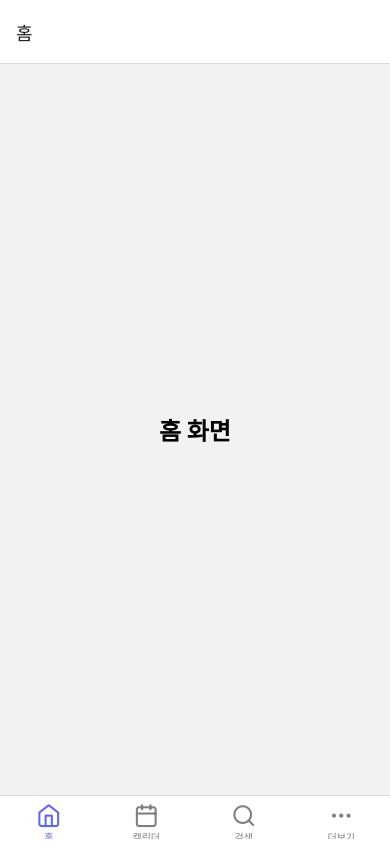
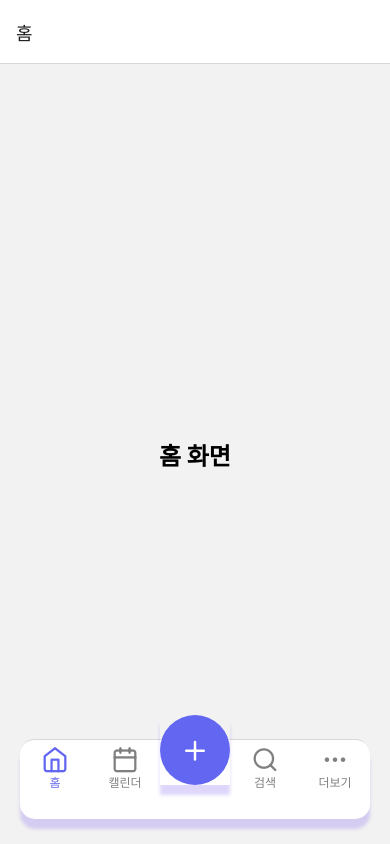
Before and after one commit to ehdwn009/Recory, a React Native app in the folder frontend/: screen /MainApp in a window 390 px wide. Built offline with nearby package versions, Linux system fonts and the light colour scheme.

Commit message:
[create] Main bottom tab navigator with placeholder screens

```diff
--- a/frontend/App.tsx
+++ b/frontend/App.tsx
@@ -1,18 +1,18 @@
 // App.tsx (수정)
-
 import React from 'react';
 import { NavigationContainer } from '@react-navigation/native';
 import { createNativeStackNavigator } from '@react-navigation/native-stack';
 
-// 화면들을 불러옵니다.
 import OnboardingScreen from './src/screens/OnboardingScreen';
 import PermissionScreen from './src/screens/PermissionScreen';
-import MainTabNavigator from './src/navigation/MainTabNavigator'; // 메인 탭 네비게이터 추가
+import MainTabNavigator from './src/navigation/MainTabNavigator';
+import RecordVoiceScreen from './src/screens/RecordVoiceScreen'; // 음성 녹음 화면 추가
 
 type RootStackParamList = {
   Onboarding: undefined;
   Permission: undefined;
-  MainApp: undefined; // 메인 탭 화면 추가
+  MainApp: undefined;
+  RecordVoice: undefined; // 음성 녹음 화면 스택에 등록
 };
 
 const Stack = createNativeStackNavigator<RootStackParamList>();
@@ -20,6 +20,7 @@ const Stack = createNativeStackNavigator<RootStackParamList>();
 function App(): React.JSX.Element {
   return (
     <NavigationContainer>
+      {/* 이제 모든 화면 이동은 Stack Navigator가 관리합니다. */}
       <Stack.Navigator initialRouteName="Onboarding">
         <Stack.Screen
           name="Onboarding"
@@ -31,11 +32,19 @@ function App(): React.JSX.Element {
           component={PermissionScreen}
           options={{ title: '권한 설정' }}
         />
-        {/* 메인 탭 네비게이터를 화면으로 등록 */}
         <Stack.Screen
           name="MainApp"
           component={MainTabNavigator}
-          options={{ headerShown: false }} // 탭 내부에 자체 헤더가 있으므로 숨김
+          options={{ headerShown: false }}
+        />
+        {/* 음성 녹음 화면을 별도의 스크린으로 등록 */}
+        <Stack.Screen
+          name="RecordVoice"
+          component={RecordVoiceScreen}
+          options={{
+            presentation: 'modal', // 화면이 아래에서 위로 올라오는 효과
+            title: '기록하기',
+          }}
         />
       </Stack.Navigator>
     </NavigationContainer>
--- a/frontend/src/navigation/MainTabNavigator.tsx
+++ b/frontend/src/navigation/MainTabNavigator.tsx
@@ -1,5 +1,6 @@
-// src/navigation/MainTabNavigator.tsx
+// src/navigation/MainTabNavigator.tsx (최종 완성본)
 import React from 'react';
+import { View, TouchableOpacity, StyleSheet, Text } from 'react-native';
 import { createBottomTabNavigator } from '@react-navigation/bottom-tabs';
 import Icon from 'react-native-vector-icons/Feather';
 
@@ -11,35 +12,96 @@ import MoreScreen from '../screens/MoreScreen';
 
 const Tab = createBottomTabNavigator();
 
-const MainTabNavigator = () => {
+// 중앙의 커스텀 버튼 컴포넌트
+const CustomTabBarButton = ({ children, onPress }) => (
+  <TouchableOpacity
+    style={{
+      top: -25, // 버튼이 위로 떠 있는 정도
+      justifyContent: 'center',
+      alignItems: 'center',
+      ...styles.shadow
+    }}
+    onPress={onPress}
+  >
+    <View style={{
+      width: 70,
+      height: 70,
+      borderRadius: 35,
+      backgroundColor: '#6366F1'
+    }}>
+      {children}
+    </View>
+  </TouchableOpacity>
+);
+
+const MainTabNavigator = ({ navigation }) => {
   return (
     <Tab.Navigator
-      screenOptions={({ route }) => ({
-        tabBarIcon: ({ focused, color, size }) => {
-          let iconName;
+      screenOptions={{
+        tabBarShowLabel: true, // 글씨가 보이도록 다시 켭니다.
+        tabBarLabelStyle: { fontSize: 12, paddingBottom: 5 }, // 라벨 스타일
+        tabBarStyle: {
+          position: 'absolute',
+          bottom: 25,
+          left: 20,
+          right: 20,
+          backgroundColor: '#ffffff',
+          borderRadius: 15,
+          height: 80, // 높이를 살짝 늘립니다.
+          ...styles.shadow
+        },
+        tabBarActiveTintColor: '#6366F1',
+        tabBarInactiveTintColor: 'gray',
+        headerShown: true, // 모든 탭에 기본 헤더를 보여줍니다.
+      }}
+    >
+      <Tab.Screen name="Home" component={HomeScreen} options={{
+        title: '홈',
+        tabBarIcon: ({ color, size }) => (<Icon name="home" color={color} size={size*1.1} />)
+      }}/>
+      <Tab.Screen name="Calendar" component={CalendarScreen} options={{
+        title: '캘린더',
+        tabBarIcon: ({ color, size }) => (<Icon name="calendar" color={color} size={size*1.1} />)
+      }} />
 
-          if (route.name === 'Home') {
-            iconName = 'home';
-          } else if (route.name === 'Calendar') {
-            iconName = 'calendar';
-          } else if (route.name === 'Search') {
-            iconName = 'search';
-          } else if (route.name === 'More') {
-            iconName = 'more-horizontal';
-          }
+      {/* 중앙의 기록하기 버튼 */}
+      <Tab.Screen
+        name="Record"
+        // 이 화면은 실제로 보여주지 않을 것이므로 빈 컴포넌트를 연결합니다.
+        component={() => null}
+        options={{
+          // 아이콘과 라벨을 버튼 안에 직접 만듭니다.
+          tabBarButton: () => (
+            <CustomTabBarButton onPress={() => navigation.navigate('RecordVoice')}>
+                <Icon name="plus" color="#FFF" size={30} style={{alignSelf: 'center', marginTop: 20}} />
+            </CustomTabBarButton>
+          ),
+        }}
+      />
 
-          return <Icon name={iconName as string} size={size} color={color} />;
-        },
-        tabBarActiveTintColor: '#6366F1', // 활성 탭 색상
-        tabBarInactiveTintColor: 'gray', // 비활성 탭 색상
-      })}
-    >
-      <Tab.Screen name="Home" component={HomeScreen} options={{ title: '홈' }}/>
-      <Tab.Screen name="Calendar" component={CalendarScreen} options={{ title: '캘린더' }} />
-      <Tab.Screen name="Search" component={SearchScreen} options={{ title: '검색' }}/>
-      <Tab.Screen name="More" component={MoreScreen} options={{ title: '더보기' }}/>
+      <Tab.Screen name="Search" component={SearchScreen} options={{
+        title: '검색',
+        tabBarIcon: ({ color, size }) => (<Icon name="search" color={color} size={size*1.1} />)
+      }}/>
+      <Tab.Screen name="More" component={MoreScreen} options={{
+        title: '더보기',
+        tabBarIcon: ({ color, size }) => (<Icon name="more-horizontal" color={color} size={size*1.1} />)
+      }}/>
     </Tab.Navigator>
   );
 };
 
+const styles = StyleSheet.create({
+  shadow: {
+    shadowColor: '#7F5DF0',
+    shadowOffset: {
+      width: 0,
+      height: 10,
+    },
+    shadowOpacity: 0.25,
+    shadowRadius: 3.5,
+    elevation: 5
+  }
+});
+
 export default MainTabNavigator;
--- /dev/null
+++ b/frontend/src/screens/RecordVoiceScreen.tsx
@@ -0,0 +1,25 @@
+// src/screens/RecordVoiceScreen.tsx
+import React from 'react';
+import { View, Text, StyleSheet } from 'react-native';
+
+const RecordVoiceScreen = () => {
+  return (
+    <View style={styles.container}>
+      <Text style={styles.text}>음성 녹음 화면</Text>
+    </View>
+  );
+};
+
+const styles = StyleSheet.create({
+  container: {
+    flex: 1,
+    justifyContent: 'center',
+    alignItems: 'center',
+  },
+  text: {
+    fontSize: 24,
+    fontWeight: 'bold',
+  },
+});
+
+export default RecordVoiceScreen;
```
